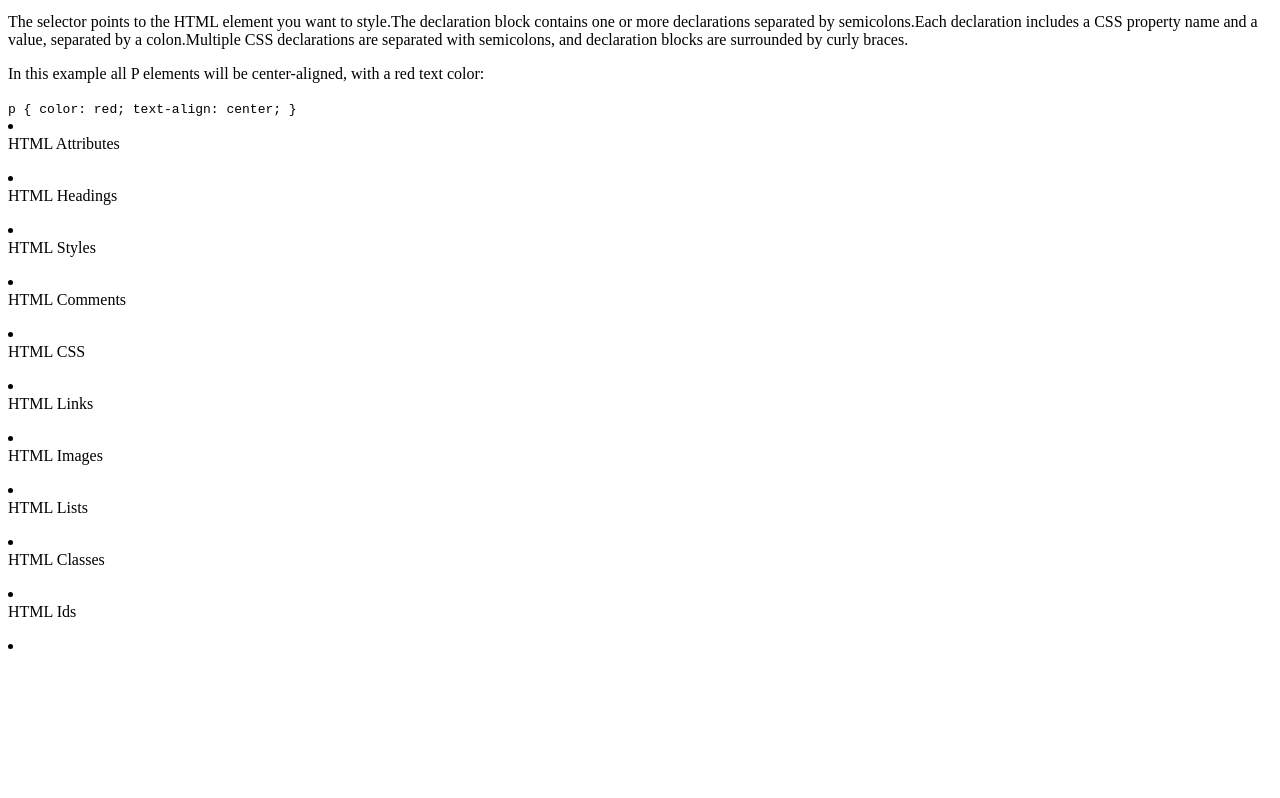
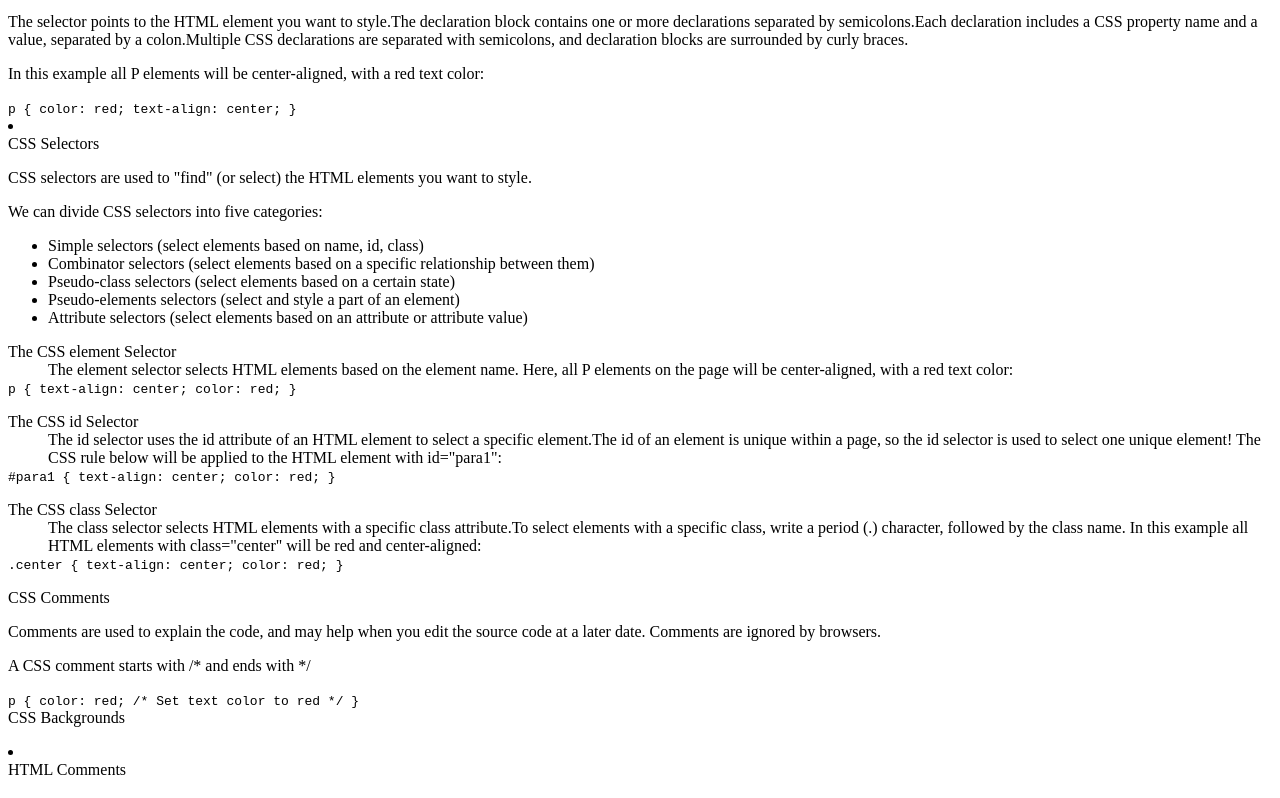
Before and after one commit to Ghazi-360/FCC-Technical-Documentation-Page, a plain HTML site: page Index.html in a window 1280 px wide. Shown: the part 503-1301 px from the top of the page. Before the commit the page ends 1166 px from the top, so only its background shows below. Drawn offline with Linux system fonts and the light colour scheme.

Commit message:
New Changes

```diff
--- a/Index.html
+++ b/Index.html
@@ -13,9 +13,9 @@
             <ul>
                 <li><a href="#Introduction" class="nav-link">Introduction</a></li>
                 <li><a href="#CSS_Syntax" class="nav-link">CSS Syntax</a></li>
-                <li><a href="#HTML_Attributes" class="nav-link">HTML Attributes</a></li>
-                <li><a href="#HTML_Headings" class="nav-link">HTML Headings</a></li>
-                <li><a href="#HTML_Styles" class="nav-link">HTML Styles</a></li>
+                <li><a href="#CSS_Selectors" class="nav-link">CSS Selectors</a></li>
+                <li><a href="#CSS_Comments" class="nav-link">CSS Cmments</a></li>
+                <li><a href="#CSS_Backgrounds" class="nav-link">CSS Backgrounds</a></li>
                 <li><a href="#HTML_Comments" class="nav-link">HTML Comments</a></li>
                 <li><a href="#HTML_CSS" class="nav-link">HTML CSS</a></li>
                 <li><a href="#HTML_Links" class="nav-link">HTML Links</a></li>
@@ -69,22 +69,78 @@
                 </code>
                 <li></li>
             </section>
-            <section class="main-section" id="HTML_Attributes">
-                <header>HTML Attributes</header>
-                <p></p>
-                <p></p>
-                <code></code>
-                <li></li>
+            <section class="main-section" id="CSS_Selectors">
+                <header>CSS Selectors</header>
+                <p>CSS selectors are used to "find" (or select) the HTML elements you want to style.</p>
+                <p>
+                    We can divide CSS selectors into five categories:
+                </p>
+                <ul>
+                    <li>Simple selectors (select elements based on name, id, class)</li>
+                    <li>Combinator selectors (select elements based on a specific relationship between them)</li>
+                    <li>Pseudo-class selectors (select elements based on a certain state)</li>
+                    <li>Pseudo-elements selectors (select and style a part of an element)</li>
+                    <li>Attribute selectors (select elements based on an attribute or attribute value)</li>
+                </ul>
+                <dl>
+                    <dt>The CSS element Selector</dt>
+                    <dd>The element selector selects HTML elements based on the element name.
+                        Here, all P elements on the page will be center-aligned, with a red text color:
+                    </dd>
+                    <code>
+                        p {
+                            text-align: center;
+                            color: red;
+                          }
+                    </code>
+                </dl>
+                <dl>
+                    <dt>The CSS id Selector</dt>
+                    <dd>
+                        The id selector uses the id attribute of an HTML element to select a specific
+                        element.The id of an element is unique within a page, so the id selector is used
+                        to select one unique element! The CSS rule below will be applied to the
+                        HTML element with id="para1":
+                    </dd>
+                    <code>
+                        #para1 {
+                            text-align: center;
+                            color: red;
+                          }
+                    </code>
+                </dl>
+                <dl>
+                    <dt>The CSS class Selector</dt>
+                    <dd>
+                        The class selector selects HTML elements with a specific class attribute.To
+                        select elements with a specific class, write a period (.) character, followed
+                        by the class name. In this example all HTML elements with class="center" will
+                        be red and center-aligned:
+                    </dd>
+                    <code>
+                        .center {
+                            text-align: center;
+                            color: red;
+                          }
+                    </code>
+                </dl>
+
+
             </section>
-            <section class="main-section" id="HTML_Headings">
-                <header>HTML Headings</header>
-                <p></p>
-                <p></p>
-                <code></code>
-                <li></li>
+            <section class="main-section" id="CSS_Comments">
+                <header>CSS Comments</header>
+                <p>Comments are used to explain the code, and may help when you edit the source
+                    code at a later date. Comments are ignored by browsers.
+                </p>
+                <p>A CSS comment starts with /* and ends with */</p>
+                <code>
+                    p {
+                        color: red;  /* Set text color to red */
+                    }
+                </code>
             </section>
-            <section class="main-section" id="HTML_Styles">
-                <header>HTML Styles</header>
+            <section class="main-section" id="CSS_Backgrounds">
+                <header>CSS Backgrounds</header>
                 <p></p>
                 <p></p>
                 <code></code>
```
